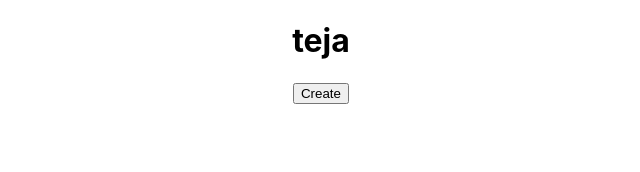
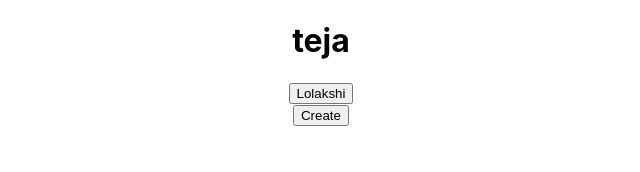
Before and after one commit to MeghaGowda1223456/Git-practice, a React (Create React App) app: page / in a window 1280 px wide. Shown: the top 172 px of the page, without its empty margins (319-959 px from the left). Built offline with nearby package versions, Linux system fonts and the light colour scheme.

Commit message:
Update from Lolakshi

```diff
--- a/src/App.js
+++ b/src/App.js
@@ -4,12 +4,14 @@ import DataComponents from "./components/DataComponents";
 import { useState } from "react";
 import ComponentA from "./components/ComponentA";
 import ComponentB from "./components/ComponentB";
+import Lolakshi from "./components/Lolakshi";
 
 function App() {
   const [state, setState] = useState(true);
   return (
     <div className="App">
       <ComponentB/>
+      <Lolakshi/>
       {state ? <DataComponents setState={setState} /> : <ComponentA />}
     </div>
   );
--- /dev/null
+++ b/src/components/Lolakshi.js
@@ -0,0 +1,16 @@
+import React from 'react'
+
+
+
+function Lolakshi() {
+    const displayGreeting=()=>{
+        document.write('Hello to git World')
+    }
+  return (
+    <div>
+        <button onClick={displayGreeting}> Lolakshi</button>
+    </div>
+  )
+}
+
+export default Lolakshi
```
